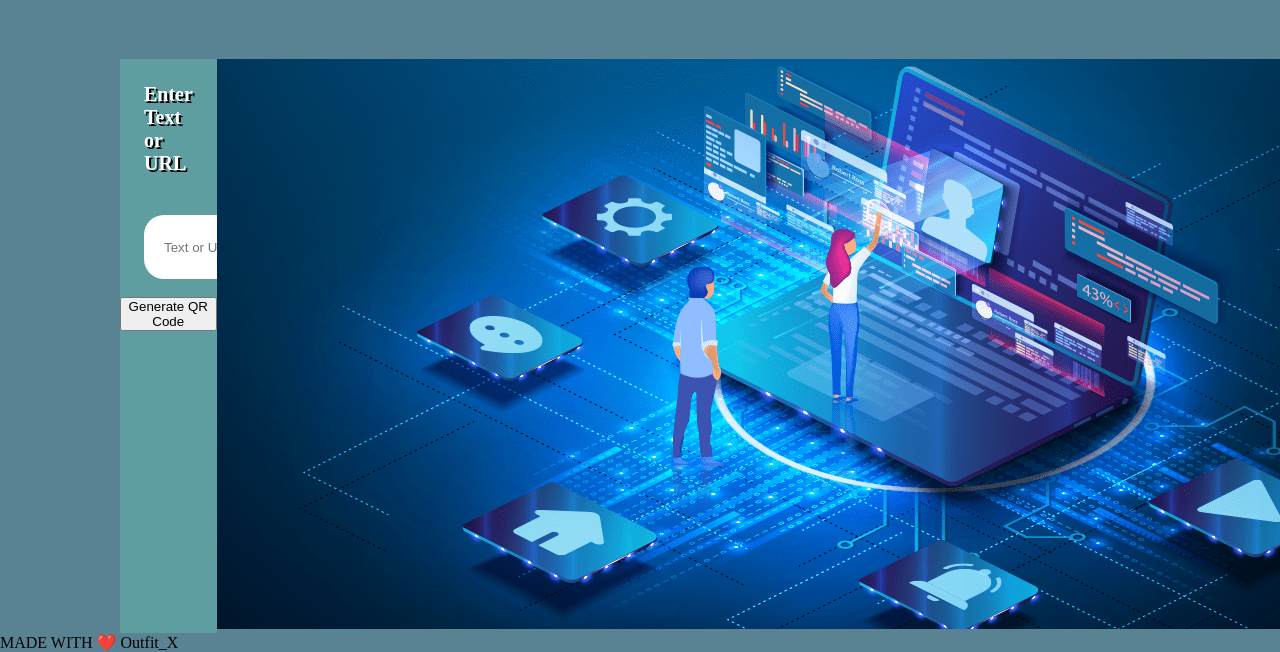
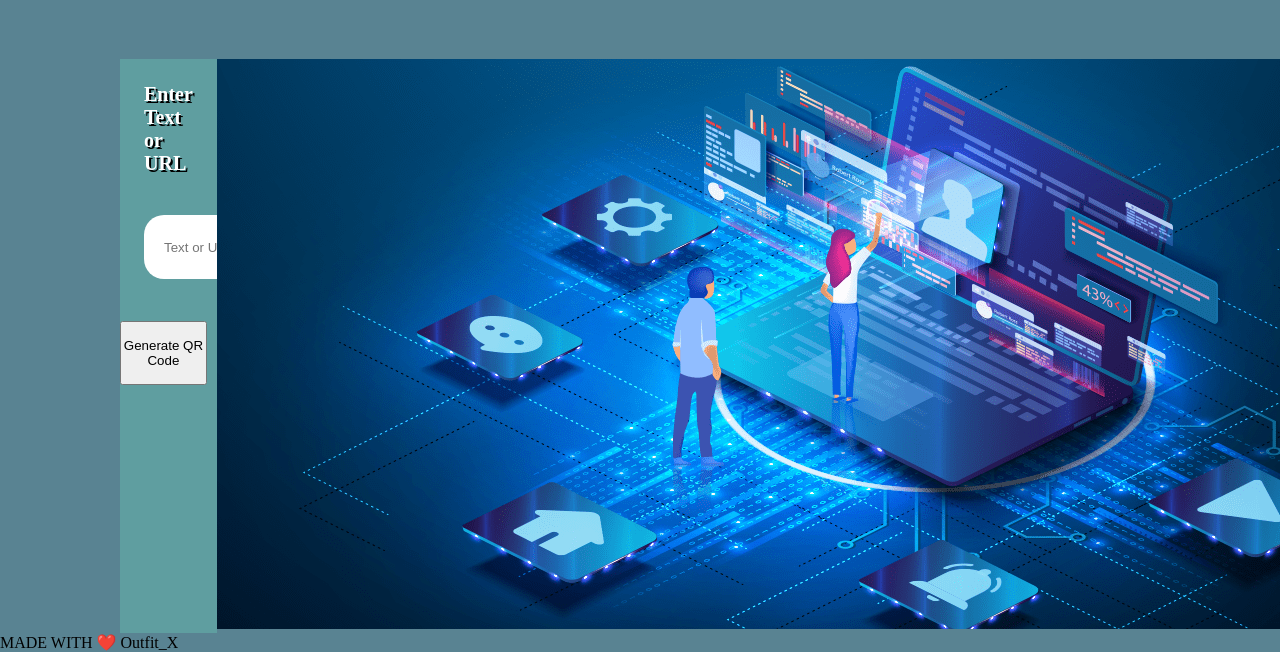
Before and after one commit to ArjunB126/QR_Code_Generator, a plain HTML site: page index.html in a window 1280 px wide. Shown: the part 252-904 px from the top of the page. Drawn offline with Linux system fonts and the light colour scheme.

Commit message:
Added a button element with styling

```diff
--- a/style.css
+++ b/style.css
@@ -62,3 +62,11 @@ h1{
     border-radius: 20px;
     padding-left: 20px
 }
+
+button{
+
+    height: 8vh;
+    width: 90%;
+    margin-top: 3vh;
+
+}
```
